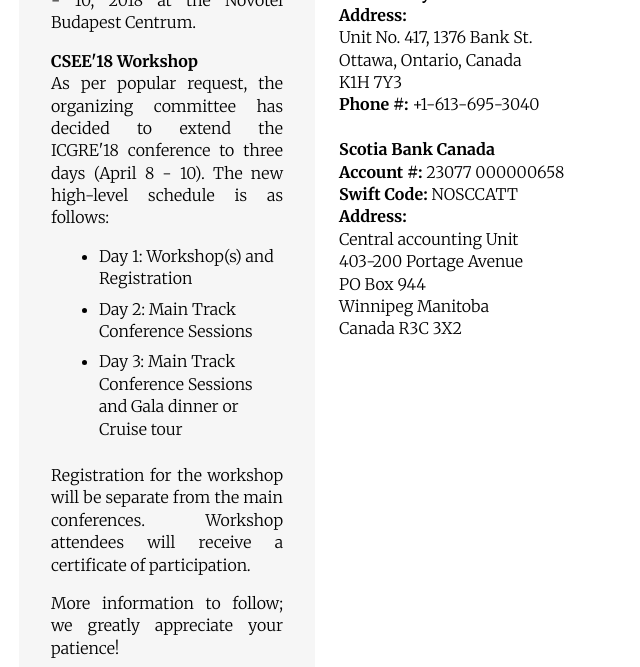
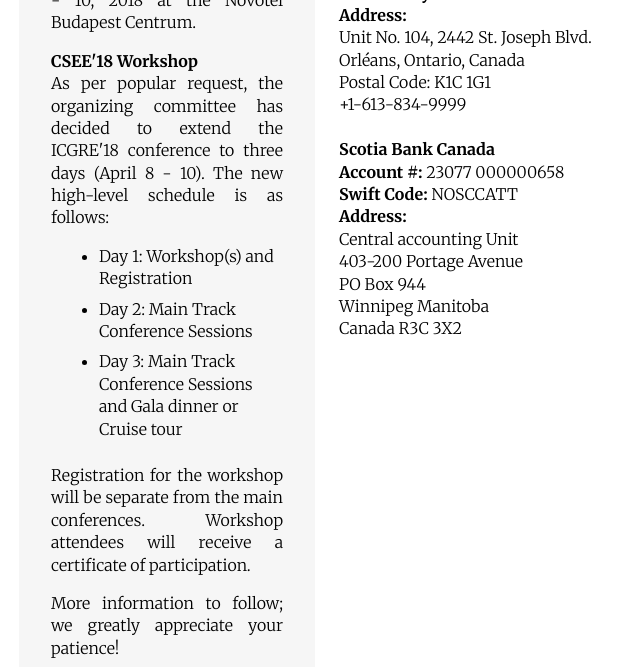
Before and after one commit to emdsgn/icgre, a Jekyll site: the page built from banktobank.html, in a window 1280 px wide and 900 px high, scrolled down 534 px, cut to the strip 233-900 px from the top of the window. Shown: the whole strip, without its empty margins (5-645 px from the left). Built offline with Jekyll 4.4.1, drawn with Linux system fonts in a browser that asks for light colours; nearby versions of some CDN libraries; Markdown is read by kramdown in place of the engine named in the settings; comment, search, counter and statistics services are not loaded.

Commit message:
correction

```diff
--- a/banktobank.html
+++ b/banktobank.html
@@ -16,10 +16,10 @@ keyword: geotechnical engineering, geotechnical engineering conference, geotechn
     <p class="body">
     <b>Beneficiary Name:</b> International ASET Inc.<br>
     <b>Address:</b><br>
-    Unit No. 417, 1376 Bank St.<br>
-    Ottawa, Ontario, Canada<br>
-    K1H 7Y3<br>
-    <b>Phone #:</b> +1-613-695-3040<br>
+    Unit No. 104, 2442 St. Joseph Blvd.<br>
+    Orl&eacute;ans, Ontario, Canada<br>
+    Postal Code: K1C 1G1<br>
+    +1-613-834-9999<br>
 <br>
     <b>Scotia Bank Canada</b><br>
     <b>Account #:</b> 23077 000000658<br>
--- a/moneyorder.html
+++ b/moneyorder.html
@@ -11,8 +11,8 @@ keyword: geotechnical engineering, geotechnical engineering conference, geotechn
 
     <p class="body">
     International ASET Inc.<br>
-    Unit No. 417, 1376 Bank St.<br>
-    Ottawa, Ontario, Canada<br>
-    K1H 7Y3</p>
+    Unit No. 104, 2442 St. Joseph Blvd.<br>
+    Orl&eacute;ans, Ontario, Canada<br>
+    Postal Code: K1C 1G1</p>
   </div>
 </div>
```
Also changed, not shown: 2 other files.
